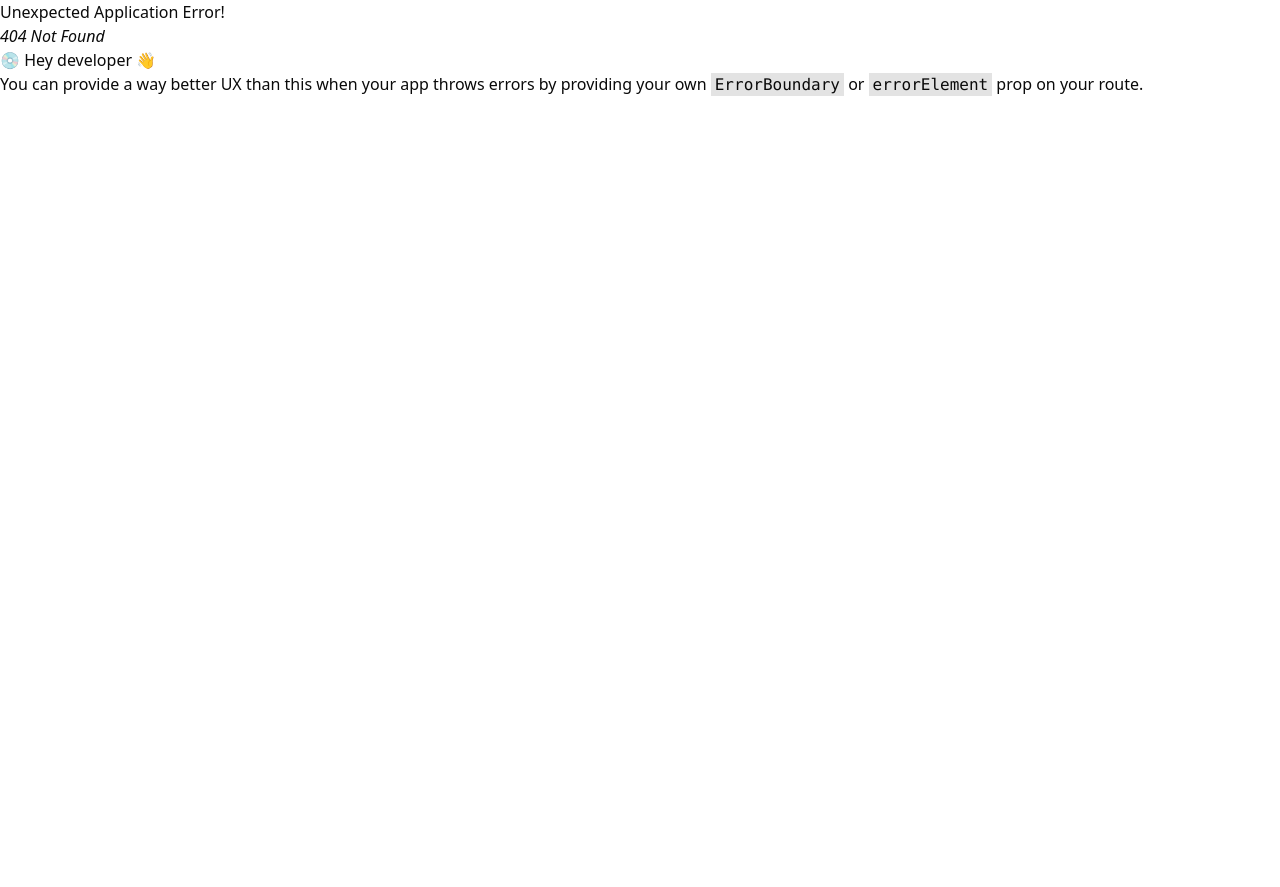
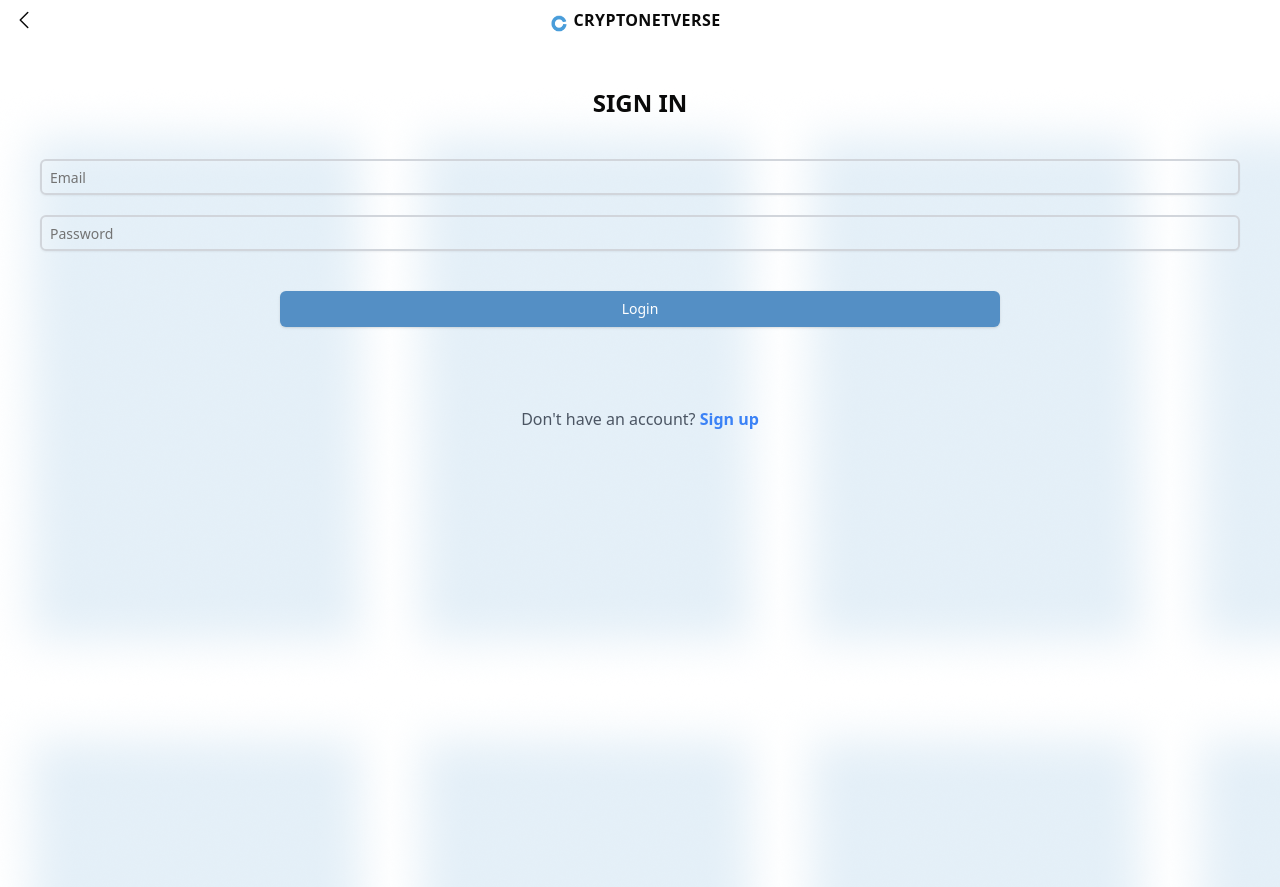
Before and after one commit to Dev-Franqqi/broker-re, a React (Vite) app: page /signin in a window 1280 px wide. Before the commit this address had no page. Before the commit the page ends 800 px from the top, so only its background shows below. Built offline with nearby package versions, Linux system fonts and the light colour scheme; a web font is replaced by a local one.

Commit message:
added framer

```diff
--- a/package.json
+++ b/package.json
@@ -17,9 +17,11 @@
     "class-variance-authority": "^0.7.0",
     "clsx": "^2.0.0",
     "embla-carousel-react": "^8.0.0-rc17",
+    "framer-motion": "^10.16.16",
     "next-themes": "^0.2.1",
     "react": "^18.2.0",
     "react-dom": "^18.2.0",
+    "react-intersection-observer": "^9.5.3",
     "react-router-dom": "^6.21.1",
     "sonner": "^1.2.4",
     "tailwind-merge": "^2.2.0",
--- a/src/App.tsx
+++ b/src/Home.tsx
@@ -1,9 +1,22 @@
+
 import { useState, useEffect } from "react";
 import Navbar from "./mycomps/Navbar";
 import Icongroup from "./assets/icongroup.png"
+import { useInView } from "react-intersection-observer";
+import { motion ,useAnimation} from "framer-motion";
+const Home = () => {
+   const controls1 = useAnimation();
+   const controls2 = useAnimation();
+   const [ref1, inView1] = useInView();
+   const [ref2, inView2] = useInView();
+  const [loading, setLoading] = useState(true);
 
-const App = () => {
-  const [loading, setLoading] = useState(true);
+
+  const variants = {
+    visible: { x: 0, opacity: 1 },
+    hidden: { x: -100, opacity: 0 },
+  };
+
 
   useEffect(() => {
     // Simulate a delay of 2 seconds
@@ -12,21 +25,37 @@ const App = () => {
     const timer = setTimeout(() => {
       setLoading(false);
     }, delay);
+   if (inView1) {
+      controls1.start("visible");
+    }
+   if (inView2) {
+      controls2.start("visible");
+    }
+
+
 
     // Clear the timeout if the component is unmounted before the delay is over
     return () => clearTimeout(timer);
-  }, []); // The empty dependency array ensures this effect runs only once
+  }, [controls1, controls2,inView1,inView2]); // The empty dependency array ensures this effect runs only once
 
   return (
-    <div>
+    <div className="screen">
       {loading ? (
-        <div>Loading...</div>
+        <div className="flex items-center justify-center min-h-screen">
+          <div className="w-5 h-5 animate-ping rounded-full bg-blue-900"></div>
+        </div>
       ) : (
-        <>
+        <motion.div
+          initial={{ opacity: 0, y: -20 }}
+          animate={{ opacity: 1, y: 0 }}
+          exit={{ opacity: 0, y: -20 }}
+          transition={{ duration: 0.5 }}
+        >
           <Navbar />
 
-
-          <h1 className="mb-3">BEGIN YOUR TRADING AND INVESTMENT JOURNEY</h1>
+          <h1 className="homePageHeader mb-3">
+            BEGIN YOUR TRADING AND INVESTMENT JOURNEY
+          </h1>
           <p className="typo2 mb-3">
             We also buy and sell cryptocurrencies and giftcards. Enjoy smooth
             and hassle-free trading with Cryptonetverse
@@ -63,7 +92,14 @@ const App = () => {
               Investments mean a lot to us, and we respect the trust of our
               customers.
             </p>
-            <div className="w-[245.11px] h-[166px] relative mt-7">
+            <motion.div
+              ref={ref1}
+              initial="hidden"
+              animate={controls1}
+              variants={variants}
+              transition={{ duration: 0.2, delay: 0.5 }}
+              className="w-[245.11px] h-[166px] relative mt-7"
+            >
               <div className="w-[10.14px] h-[57px] left-0 top-0 absolute bg-indigo-600" />
               <div className="w-[154.80px] h-[49px] left-[21.19px] top-[4px] absolute">
                 <span className="text-black text-base font-bold font-['Inter'] leading-[23px] tracking-wider">
@@ -79,9 +115,16 @@ const App = () => {
                 trading costs low with competitive spreads, commissions, and low
                 margins.
               </div>
-            </div>
+            </motion.div>
 
-            <div className="w-[245.11px] h-[181px] relative mt-4">
+            <motion.div
+              ref={ref2}
+              initial="hidden"
+              animate={controls2}
+              variants={variants}
+              transition={{ duration: 0.2, delay: 1 }}
+              className="w-[245.11px] h-[181px] relative mt-4"
+            >
               <div className="w-[10.14px] h-[57px] left-0 top-0 absolute bg-indigo-600" />
               <div className="w-[154.80px] h-[49px] left-[21.19px] top-[4px] absolute">
                 <span className="text-black text-base font-bold font-['Inter'] leading-[23px] tracking-wider">
@@ -97,20 +140,22 @@ const App = () => {
                 binaries with clear graphical representation. Additional
                 reference for users with pool data.
               </div>
-            </div>
+            </motion.div>
 
             <section>
               <h3 className="text-black text-center font-inter text-base font-bold tracking-wide mt-4">
                 ACCESS OUR FINANCIAL MARKETS
               </h3>
 
-              <div className="rounded-full bg-blue-500 bg-opacity-49 filter blur-xl">''</div>
+              <div className="rounded-full bg-blue-500 bg-opacity-49 filter blur-xl">
+                ''
+              </div>
             </section>
           </div>
-        </>
+        </motion.div>
       )}
     </div>
   );
 };
 
-export default App;
+export default Home;
--- a/src/index.css
+++ b/src/index.css
@@ -1,6 +1,7 @@
 @tailwind base;
 @tailwind components;
 @tailwind utilities;
+
 
 @layer base {
   :root {
@@ -74,8 +75,11 @@
     @apply bg-background text-foreground;
   }
 }
+.buttonColor{
 
-h1{
+  background: #548FC5;
+}
+.homePageHeader{
   color: #000;
 
 text-align: center;
@@ -104,3 +108,8 @@ height: 4.1875rem;
 flex-shrink: 0;
 @apply mx-auto
 }
+
+
+.signinBackground{
+  background-image :url(./assets/blurBackgroundsignin.png)
+}
--- a/src/main.tsx
+++ b/src/main.tsx
@@ -1,23 +1,55 @@
-import React from 'react'
-import ReactDOM from 'react-dom/client'
-import App from './App.tsx'
-import { createBrowserRouter,RouterProvider } from 'react-router-dom'
-import './index.css'
-import Signup from "./pages/Signup"
+import React from "react";
+import ReactDOM from "react-dom/client";
+import {
+  createBrowserRouter,
+  RouterProvider,
+  useRoutes,
+} from "react-router-dom";
+import { motion, AnimatePresence } from "framer-motion";
+import "./index.css";
+import Signup from "./pages/Signup";
+import Dashboard from "./pages/Dashboard";
+import Signin from "./pages/Signin";
+import Home from "./Home";
 
-const router = createBrowserRouter([
+const routes = [
   {
     path: "/",
-    element: <App />
+    element: <Home />,
   },
   {
     path: "/signup",
-    element: <Signup />
-  }
-]);
+    element: <Signup />,
+  },
+  {
+    path: "/signin",
+    element: <Signin />,
+  },
+];
 
-ReactDOM.createRoot(document.getElementById('root')!).render(
+const App = () => {
+  const routeElement = useRoutes(routes);
+
+  return (
+    <AnimatePresence exitBeforeEnter>
+      <motion.div
+        key={window.location.pathname}
+        initial={{ x: "-100vw" }}
+        animate={{ x: 0 }}
+        exit={{ x: "-100vw" }}
+      >
+        {routeElement}
+      </motion.div>
+    </AnimatePresence>
+  );
+};
+
+const router = createBrowserRouter(routes);
+
+ReactDOM.createRoot(document.getElementById("root")!).render(
   <React.StrictMode>
-   <RouterProvider router={router} />
-  </React.StrictMode>,
-)
+    <RouterProvider router={router}>
+      <App />
+    </RouterProvider>
+  </React.StrictMode>
+);
--- /dev/null
+++ b/src/mycomps/Menubar.tsx
@@ -0,0 +1,25 @@
+import { Link } from "react-router-dom"
+export default function Menubar() {
+
+
+    return (
+        <>
+
+            <div className="text-center">
+
+                <Link to='/' className="font-bold">Home</Link>
+                <Link to='#' className="font-bold">About</Link>
+                <Link to='#' className="font-bold">Market</Link>
+                <Link to='/signup' className="font-bold">Signup</Link>
+
+
+
+            </div>
+
+
+
+
+
+        </>
+    )
+}
--- a/src/mycomps/Navbar.tsx
+++ b/src/mycomps/Navbar.tsx
@@ -1,7 +1,9 @@
-
+import Menubar from "./Menubar";
 import Logo from "../assets/Ellipse 9.png"
 import { Link } from "react-router-dom";
+import { useState } from "react";
 export default function Navbar() {
+
 
     return (
       <nav className="flex justify-between px-3 p-2 sticky top-0 bg-white mb-10">
@@ -26,7 +28,7 @@ export default function Navbar() {
 
             </div>
 
-            <Link className="font-semibold text-blue-700" to="/signup">Login</Link>
+            <Link className="font-semibold text-blue-700" to="/signin">Login</Link>
 
 
       </nav>
--- /dev/null
+++ b/src/pages/Signin.tsx
@@ -0,0 +1,86 @@
+import Logo from "../assets/Ellipse 9.png";
+import { useState } from "react";
+import{ Link} from "react-router-dom";
+import { Input } from "@/components/ui/input";
+import { Button } from "@/components/ui/button";
+
+export default function Signin() {
+    const [email, setEmail] = useState<string>('')
+    const [password, setPassword] = useState<string>('')
+    const handleSubmit = (event: React.FormEvent<HTMLFormElement>) => {
+        e.preventDefault();
+    }
+
+
+  return (
+    <div className="h-screen">
+      <nav className="flex  justify-between px-3 p-2 sticky top-0 z-10 bg-white mb-10">
+        <Link to="/">
+          <svg
+            xmlns="http://www.w3.org/2000/svg"
+            fill="none"
+            viewBox="0 0 24 24"
+            strokeWidth={1.5}
+            stroke="currentColor"
+            className="w-6 h-6"
+          >
+            <path
+              strokeLinecap="round"
+              strokeLinejoin="round"
+              d="M15.75 19.5 8.25 12l7.5-7.5"
+            />
+          </svg>
+        </Link>
+
+        <div className="flex relative -left-5">
+          <img src={Logo} className=" scale-50 " width={30} alt="" />
+          <header className="font-bold tracking-wide">CRYPTONETVERSE</header>
+        </div>
+        <div></div>
+      </nav>
+
+      <main
+        className="signinBackground relative h-full
+       px-10"
+      >
+        <h1 className="text-2xl font-bold text-center">SIGN IN</h1>
+        <form className="mt-10" onSubmit={handleSubmit}>
+          <Input
+            type="email"
+            className="border-2 border-gray-300 p-2 focus:border-gray-200 focus:outline-none focus:ring-0 mb-5"
+            onChange={(e) => {
+              setEmail(e.target.value);
+            }}
+            value={email}
+            placeholder="Email"
+            required
+          />
+          <Input
+            type="password"
+            className="border-2 border-gray-300 p-2 focus:border-gray-200 focus:outline-none mb-10 focus:ring-0"
+            onChange={(e) => {
+              setPassword(e.target.value);
+            }}
+            value={password}
+            placeholder="Password"
+            required
+          />
+
+          <Button
+            className="buttonColor w-3/5 block mx-auto  text-white"
+            type="submit"
+          >
+            Login
+          </Button>
+        </form>
+
+        <p className="mt-20 text-center text-gray-600">
+          Don't have an account?{" "}
+          <Link className="text-blue-500 font-semibold" to="/signup">
+            Sign up
+          </Link>
+        </p>
+      </main>
+    </div>
+  );
+}
--- a/src/pages/Signup.tsx
+++ b/src/pages/Signup.tsx
@@ -3,7 +3,7 @@ import { Input } from "@/components/ui/input"
 import { useState } from "react"
 import { Button } from "@/components/ui/button"
 import { FormEvent } from "react"
-
+import { Link } from "react-router-dom"
 export default function Signup() {
     const [firstname,setFirstname] = useState('')
     const [lastname,setLastname] = useState('')
@@ -33,75 +33,125 @@ export default function Signup() {
     }
     return (
       <div className="p-4">
-        <nav className="flex justify-between mb-4 sticky top-0 px-3 p-2">
-        <svg xmlns="http://www.w3.org/2000/svg" fill="none" viewBox="0 0 24 24" strokeWidth={1.5} stroke="currentColor" className="w-6 h-6">
-  <path strokeLinecap="round" strokeLinejoin="round" d="M15.75 19.5 8.25 12l7.5-7.5" />
+        <nav className="flex justify-between mb-4 sticky top-0 px-3 p-2 bg-white z-10">
+          <Link to="/">
+            <svg
+              xmlns="http://www.w3.org/2000/svg"
+              fill="none"
+              viewBox="0 0 24 24"
+              strokeWidth={1.5}
+              stroke="currentColor"
+              className="w-6 h-6"
+            >
+              <path
+                strokeLinecap="round"
+                strokeLinejoin="round"
+                d="M15.75 19.5 8.25 12l7.5-7.5"
+              />
             </svg>
+          </Link>
 
-
-
-
-<div className="flex w-4/5 ">
+          <div className="flex relative -left-3 ">
             <img src={Logo} className=" scale-50 " width={30} alt="" />
             <header className="font-bold tracking-wide">CRYPTONETVERSE</header>
-
           </div>
           <div></div>
-
-
         </nav>
 
         <main>
-            <h1 style={{fontStyle:'bold',textShadow:'none',fontSize:'1rem',marginBottom:'3rem'}}className="text-bold mb-5 shadow-none">SIGNUP</h1>
-            {error && <div  className="text-red-500">{error}</div>}
+          <h1 className="font-bold text-2xl text-center">SIGNUP</h1>
+          {error && <div className="text-red-500">{error}</div>}
           <form onSubmit={handleSubmit} className="mt-5">
-
             <div className="flex gap-x-2 mb-4">
-
+              <div className="w-3/6">
+                <label>Firstname</label>
+                <Input
+                  className="  rounded border-2"
+                  type="text"
+                  value={firstname}
+                  onChange={(e) => setFirstname(e.target.value)}
+                  required
+                />
+              </div>
 
               <div className="w-3/6">
-
-                <label>Firstname</label>
-                <Input className="  rounded border-2" type='text' value={firstname} onChange={(e)=>setFirstname(e.target.value)} required/>
-                </div>
-
-
-                <div className="w-3/6">
-
                 <label>Lastname</label>
-                <Input className=" p-2 rounded border-2"  type="text" value={lastname} onChange={(e)=>setLastname(e.target.value)} required/>
+                <Input
+                  className=" p-2 rounded border-2"
+                  type="text"
+                  value={lastname}
+                  onChange={(e) => setLastname(e.target.value)}
+                  required
+                />
               </div>
             </div>
 
-
             <div className="mb-4">
               <label htmlFor="email">Email address</label>
-                    <Input className="rounded border-2" type="email" value={email} onChange={(e)=>setEmail(e.target.value)} required/>
+              <Input
+                className="rounded border-2"
+                type="email"
+                value={email}
+                onChange={(e) => setEmail(e.target.value)}
+                required
+              />
             </div>
             <div className="mb-4">
               <label htmlFor="password">Password</label>
-                    <Input className="rounded border-2" type="password" value={password} onChange={(e)=>setPassword(e.target.value)} required/>
+              <Input
+                className="rounded border-2"
+                type="password"
+                value={password}
+                onChange={(e) => setPassword(e.target.value)}
+                required
+              />
             </div>
             <div className="mb-4">
               <label htmlFor="Confirm password">Confirm Password</label>
-                    <Input className="rounded border-2" type='text' value={confirm} onChange={(e)=>setConfirm(e.target.value)} required/>
+              <Input
+                className="rounded border-2"
+                type="text"
+                value={confirm}
+                onChange={(e) => setConfirm(e.target.value)}
+                required
+              />
             </div>
             <div className="mb-4">
               <label htmlFor="Country">Country</label>
-                    <Input className="rounded border-2"type="text" value={country}  onChange={(e)=>setCountry(e.target.value)} required/>
+              <Input
+                className="rounded border-2"
+                type="text"
+                value={country}
+                onChange={(e) => setCountry(e.target.value)}
+                required
+              />
             </div>
             <div className="mb-4">
               <label htmlFor="Phone">Phone</label>
-                    <Input className="rounded border-2" type="text" value={phone} onChange={(e)=>setPhone(e.target.value)} required/>
+              <Input
+                className="rounded border-2"
+                type="text"
+                value={phone}
+                onChange={(e) => setPhone(e.target.value)}
+                required
+              />
             </div>
 
-
-            <Button disabled={isloading} className="bg-blue-500 text-white w-3/5 mx-auto mt-3" type="submit">SUBMIT</Button>
+            <Button
+              disabled={isloading}
+              className="bg-blue-500 block  text-white w-3/5 mx-auto mt-3"
+              type="submit"
+            >
+              SUBMIT
+            </Button>
           </form>
-
         </main>
-
-
+        <p className="text-center mt-3 text-gray-600">
+          Already Have an Account?{" "}
+          <Link to="/signin" className="font-semibold text-blue-500">
+            Sign in
+          </Link>
+        </p>
       </div>
-    )
+    );
 }
```
Also changed, not shown: src/assets/blurBackgroundsignin.png (added), src/pages/Dashboard.tsx (added), 1 other file (tests, documents, lock files or other folders). Lines whose indentation alone changed are shown as unchanged.
